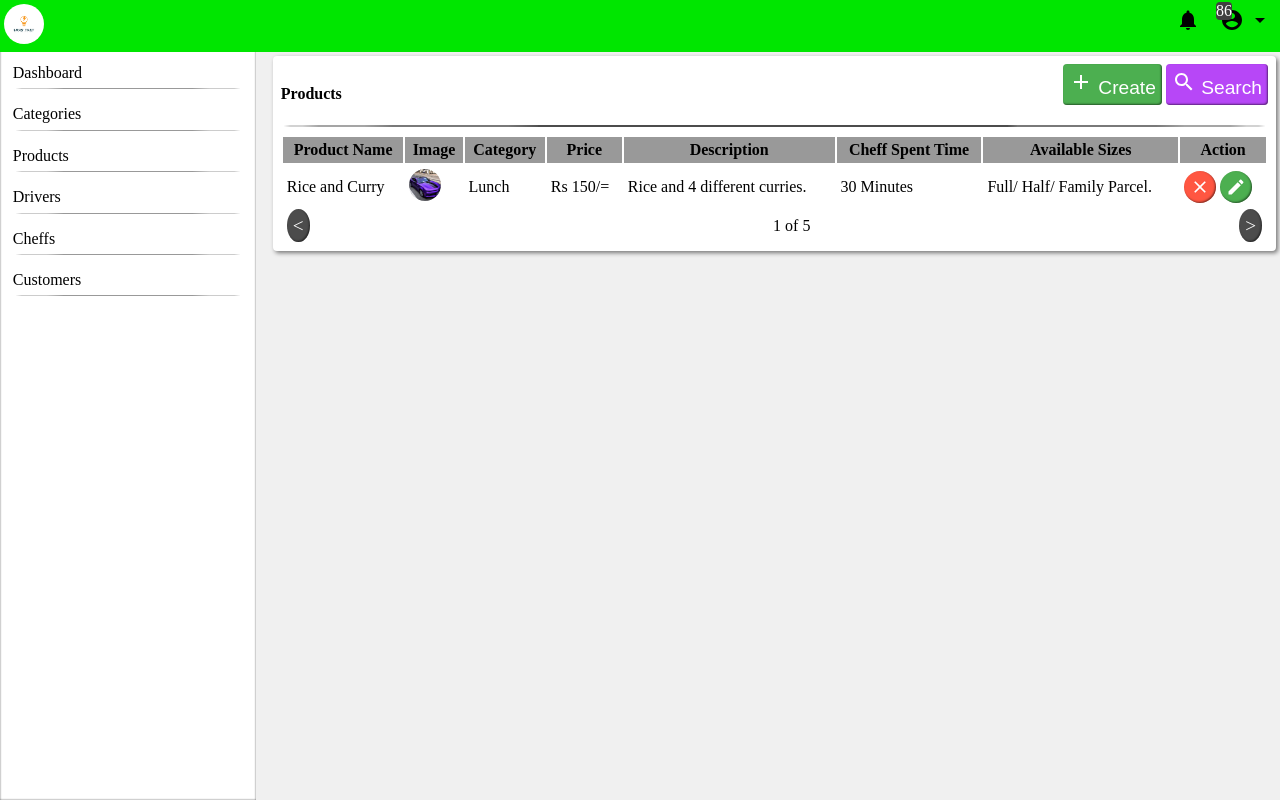
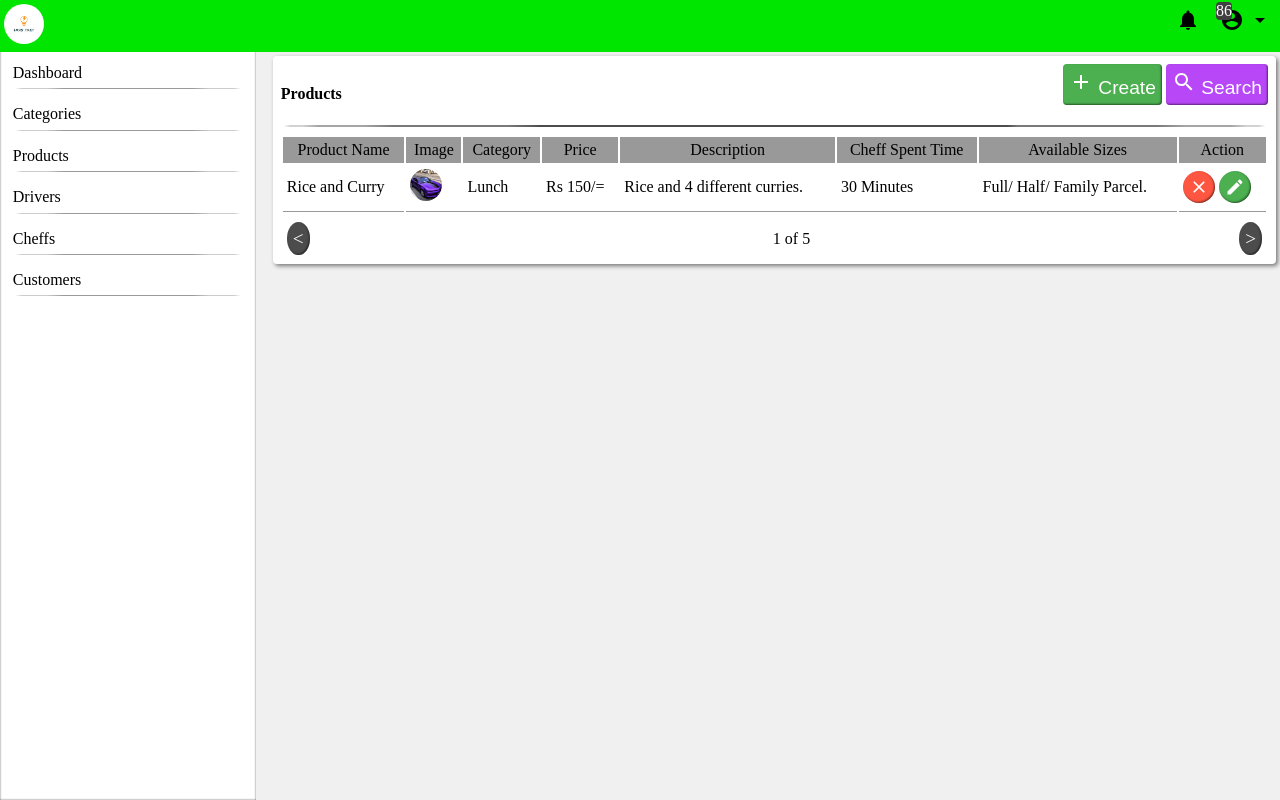
Before and after one commit to DilipWijethunga/IWT_Assignment, a PHP site: page /crud_page.html in a window 1280 px wide. Run offline with PHP 8.4, Linux system fonts and the light colour scheme.

Commit message:
Pagination row border

```diff
--- a/admin_dashboard.html
+++ b/admin_dashboard.html
@@ -166,7 +166,7 @@
                         <input type="button" class="button green" value="Ignore" />
                     </td>
                 </tr>
-                <tr>
+                <tr class="table-pagination">
                     <td class="align-left">
                         <span class="button round">
                             <</span> </td> <td class="align-center" colspan="5">
--- a/crud_page.html
+++ b/crud_page.html
@@ -140,7 +140,7 @@
                         </button>
                     </td>
                 </tr>
-                <tr>
+                <tr class="table-pagination">
                     <td class="align-left">
                         <span class="button round">
                             < </span> </td> <td class="align-center" colspan="6">
--- a/css/admin.css
+++ b/css/admin.css
@@ -336,10 +336,16 @@ hr {
 
 .table th {
   background: rgba(0, 0, 0, 0.4);
+  font-weight: 500
 }
 
 .table tr {
   border-bottom: solid 1px rgba(0, 0, 0, 0.4);
+}
+
+.table-pagination td {
+  padding-top: 16px;
+  border-top: 1px solid rgba(0,0,0,0.4)
 }
 
 .button {
```
